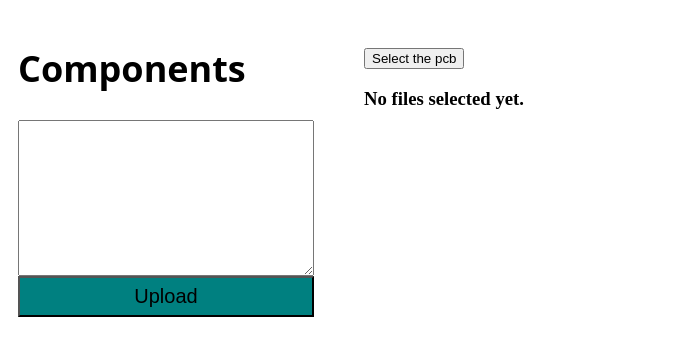
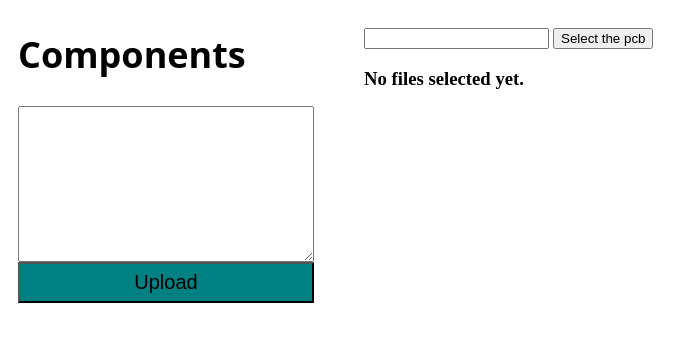
Before and after one commit to hackabitio/manual-pnp, a Svelte app: page / in a window 1280 px wide. Shown: the top 356 px of the page, without its empty margins (0-698 px from the left). Built offline with nearby package versions, Linux system fonts and the light colour scheme.

Commit message:
Fixes for bottom layer

```diff
--- a/src/App.svelte
+++ b/src/App.svelte
@@ -1,11 +1,12 @@
 <script>
-  const pcbWidth = 40.3
+  let pcbWidth
   let selectedComponent = {}
   let selectedFilter = 'all'
   let components = []
   let availableComponents = []
   let pnp = []
   let widthMultiplier
+  let imgWidth
   const types = {
     c: 'Capacitor',
     l: 'Inductor',
@@ -49,6 +50,9 @@
     }
   }
 
+  $: layer = selectedComponent.layer ? selectedComponent.layer.toLowerCase() : 't'
+  $: layerPos = (selectedComponent.layer && selectedComponent.layer.toLowerCase() === 't') ? 'left' : 'right'
+
   const getType = (t) => {
     if (t.toLowerCase().match(/led/)) {
       return 'LED'
@@ -72,7 +76,7 @@
         pcb = this.src
         setTimeout(() => {
           let pcbImg = document.getElementById('pcbImage')
-          let imgWidth = pcbImg.clientWidth
+          imgWidth = pcbImg.clientWidth
           widthMultiplier = imgWidth/pcbWidth
         }, 100)
       }
@@ -156,11 +160,14 @@ console.log(result)
       <div class="pcb-image">
         {#if !pcb}
           <input type="file" id="fileElem" on:change={handleFiles} multiple accept="image/*" style="display:none">
+          <input type="text" bind:value={pcbWidth}>
           <button on:click={selectFile} id="fileSelect">Select the pcb</button>
           <h3>No files selected yet.</h3>
         {:else}
-          <img id="pcbImage" src={pcb} alt="The PCB" />
-          <div class="component-overlay" style="left:calc({selectedComponent.mid_x * widthMultiplier}px - 4px);bottom:calc({selectedComponent.mid_y * widthMultiplier}px - 4px);transform:rotate({selectedComponent.Rotation}deg);"></div>
+          <div class="pcb-container" style="width: {imgWidth}px;">
+            <img id="pcbImage" src={pcb} alt="The PCB" />
+            <div class="component-overlay" style="{layerPos}:calc({selectedComponent.mid_x * widthMultiplier}px - 8px);bottom:calc({selectedComponent.mid_y * widthMultiplier}px - 4px);transform:rotate({selectedComponent.rotation}deg);"></div>
+          </div>
         {/if}
       </div>
       {#if Object.keys(selectedComponent).length}
@@ -204,10 +211,14 @@ console.log(result)
   }
 
   .bom {
-    padding: 10px;
+    padding: 20px 10px;
     font-family: "Open sans", verdana;
     font-size: 18px;
     line-height: 1.5;
+
+    h1 {
+      margin-top: 0;
+    }
   }
 
   .bom-component {
@@ -233,14 +244,17 @@ console.log(result)
   }
 
   .pcb {
-    padding: 40px;
+    padding: 20px 40px;
   }
 
-  .pcb-image {
+  .pcb-container {
     position: relative;
+    overflow: hidden;
 
     img {
-      width: 100%;
+      width: auto;
+      max-width: 100%;
+      max-height: 90vh;
     }
   }
 
@@ -278,7 +292,6 @@ console.log(result)
     border: 1px solid wheat;
     box-shadow: 1px 1px 4px black;
     animation: blink 1s infinite;
-    left: -100vw;
   }
 
   @keyframes blink{
```
